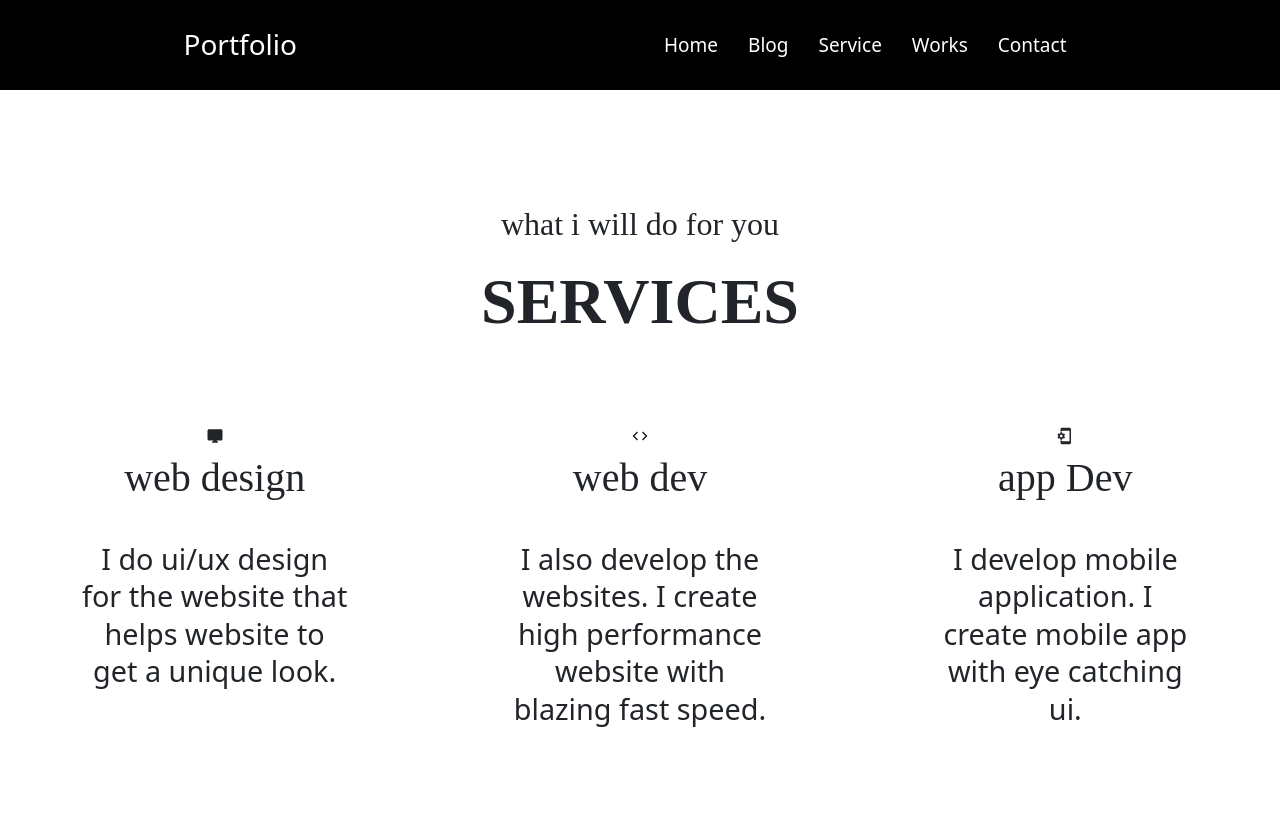
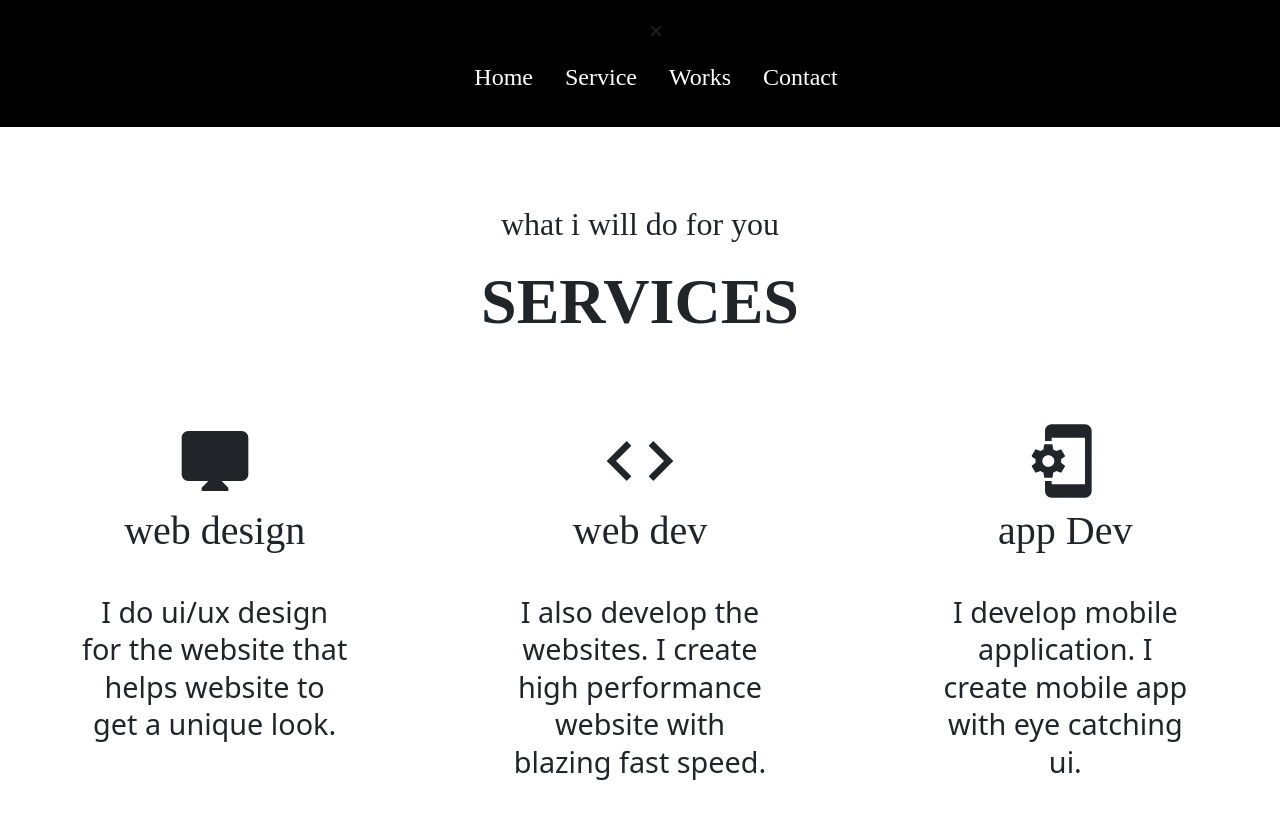
Before and after one commit to yukky-code/react-portfolio, a React (Create React App) app: page /service in a window 1280 px wide. Shown: the top 818 px of the page. Built offline with nearby package versions, Linux system fonts and the light colour scheme.

Commit message:
✨ Headerの修正とハンバーガーメニューの作成

```diff
--- a/src/App.css
+++ b/src/App.css
@@ -10,27 +10,12 @@
   width: 100%;
   /* font-weight: 400; */
   /* font-style: normal; */
+
 }
 
-header {
-  display: flex;
-  justify-content: space-around;
-  align-items: center;
-  width: 100%;
-  background: black;
-  color: white;
-  height: 90px;
-  position: fixed;
-  z-index: 10;
-}
 
-header .logo h3 {
-  margin: 0;
-  padding: 0;
-  color: white;
-}
 
-nav ul {
+/* nav ul {
   margin: 0;
   padding: 0;
 }
@@ -50,7 +35,7 @@ nav ul li a {
 
 nav ul li a:hover {
   color: #48b4af;
-}
+} */
 
 .container {
   height: auto;
--- a/src/components/Header.jsx
+++ b/src/components/Header.jsx
@@ -1,32 +1,149 @@
-import React from 'react'
+import React, { useState } from 'react'
+import { MdClose, MdMenu } from 'react-icons/md'
 import { Link } from "react-router-dom"
+import styled from 'styled-components'
 
-const Header = () => {
+const NavMenuStyle = styled.nav`
+position: fixed;
+  z-index: 100;
+  top: 0;
+  left: 0;
+  width: 100%;
+  padding: 1rem 0;
+  background: black;
+  ul {
+    max-width: 1200px;
+    margin: 0 auto;
+    width: 90%;
+    text-align: center;
+    li {
+      display: inline-block;
+      border-radius: 8px;
+      transition: 0.3s ease background-color;
+    }
+    a {
+      display: inline-block;
+      font-family: 'RobotoMono Regular';
+      padding: 1rem 1rem;
+      font-size: 1.5rem;
+      outline: none;
+      text-decoration: none;
+      color: white;
+    }
+  }
+  .mobile-menu-icon {
+    position: absolute;
+    right: 1rem;
+    top: 1rem;
+    width: 4rem;
+    font-size: 3rem;
+    cursor: pointer;
+    display: none;
+    outline: none;
+    * {
+      pointer-events: none;
+    }
+  }
+  .navItems .closeNavIcon {
+    display: none;
+  }
+  @media only screen and (max-width: 768px) {
+    padding: 0;
+    .hide-item {
+      transform: translateY(calc(-100% - 1rem));
+    }
+    .mobile-menu-icon {
+      display: block;
+    }
+    .navItem {
+      transition: 0.3s ease transform;
+      background-color: black;
+      padding: 0.3rem 3rem 3rem;
+      width: 90%;
+      max-width: 300px;
+      border-radius: 12px;
+      position: absolute;
+      right: 1rem;
+      top: 0.5rem;
+      .closeNavIcon {
+        color: white;
+        display: block;
+        width: 1.5rem;
+        font-size: 3.5rem;
+        margin: 0 0 0 auto;
+        cursor: pointer;
+        * {
+          pointer-events: none;
+        }
+      }
+      li {
+        display: block;
+        margin-bottom: 1rem;
+      }
+    }
+  }
+`;
+
+function Header() {
+    const [showNav, SetShowNav] = useState(false);
   return (
     <header>
-        <div className="logo">
-            <h3>Portfolio</h3>
+
+        <NavMenuStyle>
+        <div className="mobile-menu-icon"
+        onClick={() => SetShowNav(!showNav)}
+        role="button"
+        onKeyDown={() => SetShowNav(!showNav)}
+        tabIndex={0}
+        >
+            <MdMenu />
         </div>
-
-        <nav>
-            <ul>
+            <ul className={!showNav ? 'navItem hide-item' : 'navItem'}>
+                <div className="closeNavIcon"
+                onClick={() => SetShowNav(!showNav)}
+                role="button"
+                onKeyDown={() => SetShowNav(!showNav)}
+                tabIndex={0}
+                >
+                    <MdClose />
+                </div>
                 <li>
-                    <Link to="/">Home</Link>
+                    <Link to="/" exact
+                    onClick={() => SetShowNav(!showNav)}
+                    role="button"
+                    onKeyDown={() => SetShowNav(!showNav)}
+                    tabIndex={0}
+                    >Home</Link>
+                </li>
+                {/* <li>
+                    <Link to="/blog">Blog</Link>
+                </li> */}
+                <li>
+                    <Link to="/service"
+                    onClick={() => SetShowNav(!showNav)}
+                    role="button"
+                    onKeyDown={() => SetShowNav(!showNav)}
+                    tabIndex={0}
+                    >Service</Link>
                 </li>
                 <li>
-                    <Link to="/blog">Blog</Link>
+                    <Link to="/works"
+                    onClick={() => SetShowNav(!showNav)}
+                    role="button"
+                    onKeyDown={() => SetShowNav(!showNav)}
+                    tabIndex={0}
+                    >Works</Link>
                 </li>
                 <li>
-                    <Link to="/service">Service</Link>
-                </li>
-                <li>
-                    <Link to="/works">Works</Link>
-                </li>
-                <li>
-                    <Link to="/contact">Contact</Link>
+                    <Link to="/contact"
+                    onClick={() => SetShowNav(!showNav)}
+                    role="button"
+                    onKeyDown={() => SetShowNav(!showNav)}
+                    tabIndex={0}
+                    >Contact</Link>
                 </li>
             </ul>
-        </nav>
+        </NavMenuStyle>
     </header>
   )
 }
--- a/src/components/Homepage.jsx
+++ b/src/components/Homepage.jsx
@@ -27,7 +27,10 @@ function Homepage() {
 
       <img src={profileImage} className="profileImage" />
       <p>
-        Yukioka Tomohiroです。<br/>普段は個人でWebサイトの制作やアプリの開発を行っています。主にHTML/CSS/Javascript/Reactをメインに使用しています。<br/>特にJavascriptを使用してアニメーションをつけることが好きです。
+        Yukioka Tomohiroです。<br/>
+        普段は個人でWebサイトの制作やアプリの開発を行っています。
+        主にHTML/CSS/Javascript/Reactをメインに使用しています。<br/>
+        特にJavascriptを使用してアニメーションをつけることが好きです。
       </p>
 
       <Works />
--- a/src/components/Service.jsx
+++ b/src/components/Service.jsx
@@ -13,7 +13,7 @@ padding: 5rem 0;
   justify-content: space-between;
   margin-top: 5rem;
 }
-@media only screen and (max-width: 768px) {
+@media only screen and (max-width: 1000px) {
   .services__allItems {
     flex-direction: column;
     max-width: 350px;
--- a/src/components/ServicesSectionItem.jsx
+++ b/src/components/ServicesSectionItem.jsx
@@ -7,7 +7,8 @@ const ItemStyles = styled.div`
   text-align: center;
   .servicesItem__icon {
     svg {
-      width: 3rem;
+      width: 5rem;
+      font-size: 5rem;
     }
   }
   .servicesItem__title {
--- a/src/components/Works.jsx
+++ b/src/components/Works.jsx
@@ -66,7 +66,7 @@ function Works() {
     <section id="skill">
       <Swiper
       spaceBetween={30}
-      slidesPerView={2}
+      slidesPerView={1}
       navigation
       breakpoints={
         {
```
